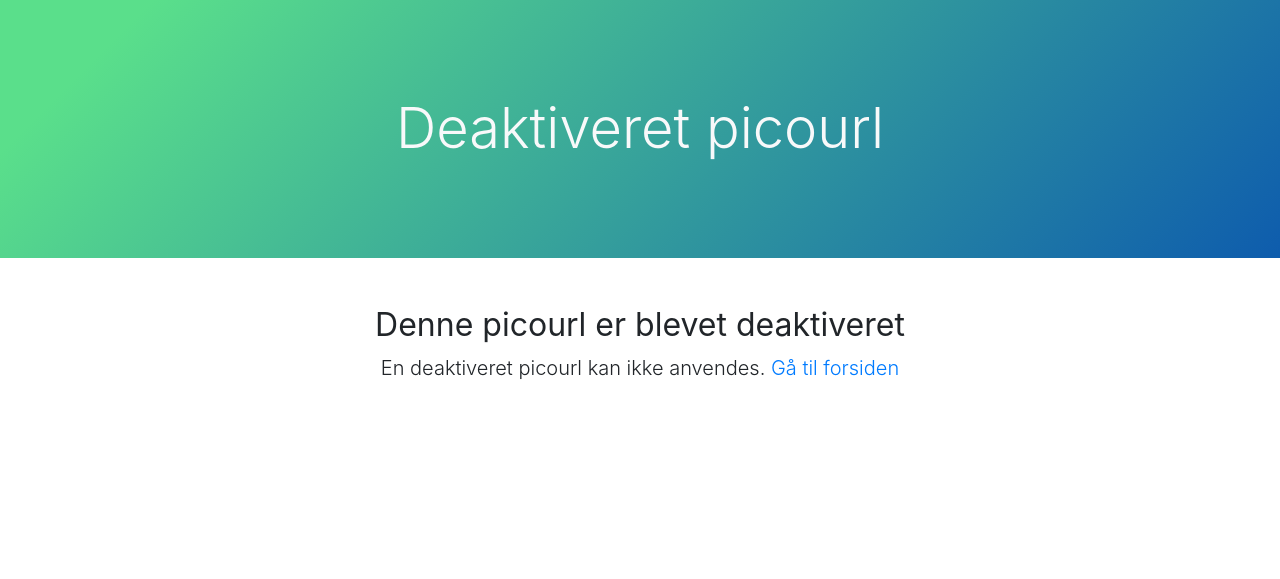
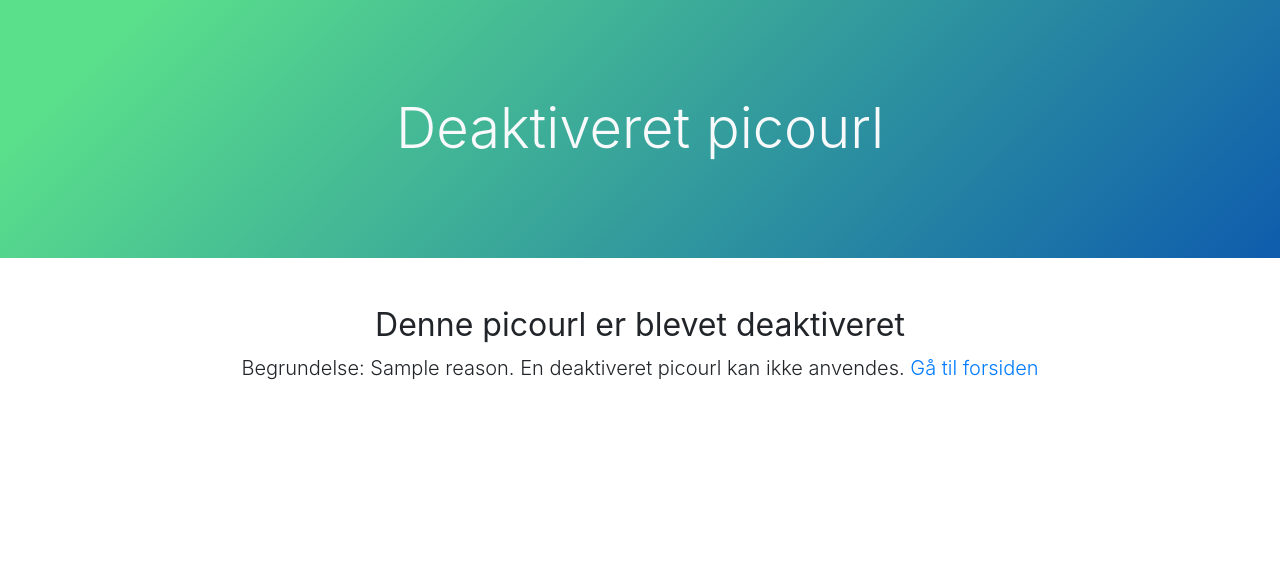
Before and after one commit to JonasUJ/urlshort, a Django app: template templates/deactivated_page.html in a window 1280 px wide. Shown: the part 57-636 px from the top of the page. Run offline with Django 3.2, Linux system fonts and the light colour scheme; the template is opened without the code that fills it: most values are stand-ins (such as "Sample title", 1, 10 or a date in 2020); some libraries are stand-ins or nearby versions.

Commit message:
small fix

```diff
--- a/templates/deactivated_page.html
+++ b/templates/deactivated_page.html
@@ -9,6 +9,9 @@ Deaktiveret picourl
 {% block content %}
 <h2 class="font-weight-normal text-center mt-5">Denne picourl er blevet deaktiveret</h2>
 <p class="lead text-center">
+    {% if reason %}
+        Begrundelse: {{ reason }}.
+    {% endif %}
     En deaktiveret picourl kan ikke anvendes. <a href="{% url 'main' %}">Gå til forsiden</a>
 </p>
 {% endblock %}
--- a/urlshort/api.py
+++ b/urlshort/api.py
@@ -95,7 +95,7 @@ def create(request, query):
         return valid[1]
 
     if urlname_exists(query['urlname']):
-        return error(3, query["urlname"])
+        return error(3, query['urlname'])
 
     urlid = randrange(RANGE_LOWER, RANGE_UPPER)
     # pylint: disable=no-member
--- a/urlshort/views.py
+++ b/urlshort/views.py
@@ -28,7 +28,7 @@ def link(request, name):
         return handler404(request, 'nourl', name=name)
 
     if not url.active.is_active:
-        return render(request, 'deactivated_page.html')
+        return render(request, 'deactivated_page.html', {'reason': url.active.reason})
 
     if url.is_safe == models.SafeState.NO:
         return render(request, 'unsafe_page.html', {'link': url.link})
```
Also changed, not shown: urlshort/asgi.py (deleted, +0 -16 lines).
